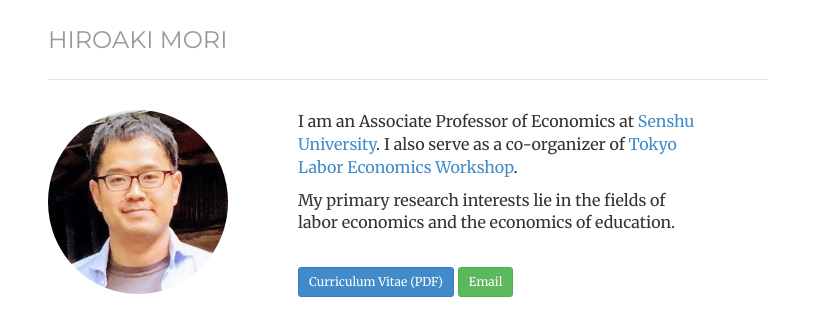
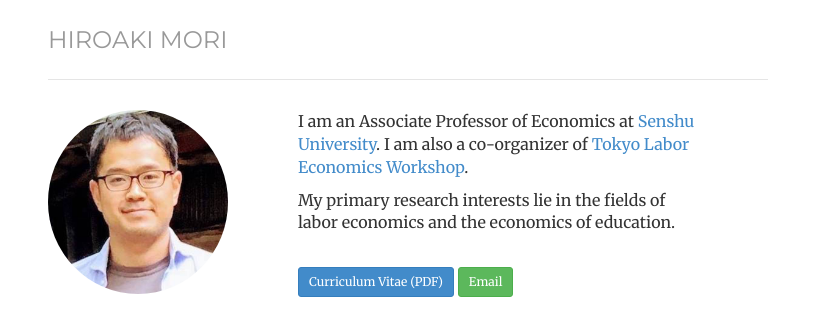
Before and after one commit to morihiroaki/morihiroaki.github.io, a Jekyll site: the page built from index.html, in a window 1280 px wide. Shown: the top 326 px of the page, without its empty margins (232-1046 px from the left). Built offline with Jekyll 4.4.1, drawn with Linux system fonts in a browser that asks for light colours.

Commit message:
Update index.html

```diff
--- a/index.html
+++ b/index.html
@@ -18,7 +18,7 @@
  <div class='col-sm-7'>
 <p><font size="3"> I am an Associate Professor of Economics at
  <a href="https://www.senshu-u.ac.jp/english/learn/economics/" target="_blank" title="Link">Senshu University</a>.
- I also serve as a co-organizer of <a href="https://sites.google.com/site/tokyolaborwkshp/home" target="_blank" title="Link">Tokyo Labor Economics Workshop</a>.
+ I am also a co-organizer of <a href="https://sites.google.com/site/tokyolaborwkshp/home" target="_blank" title="Link">Tokyo Labor Economics Workshop</a>.
  </p>
 <p> My primary research interests lie in the fields of labor economics and the economics of education. </p>
 <br/>
```
